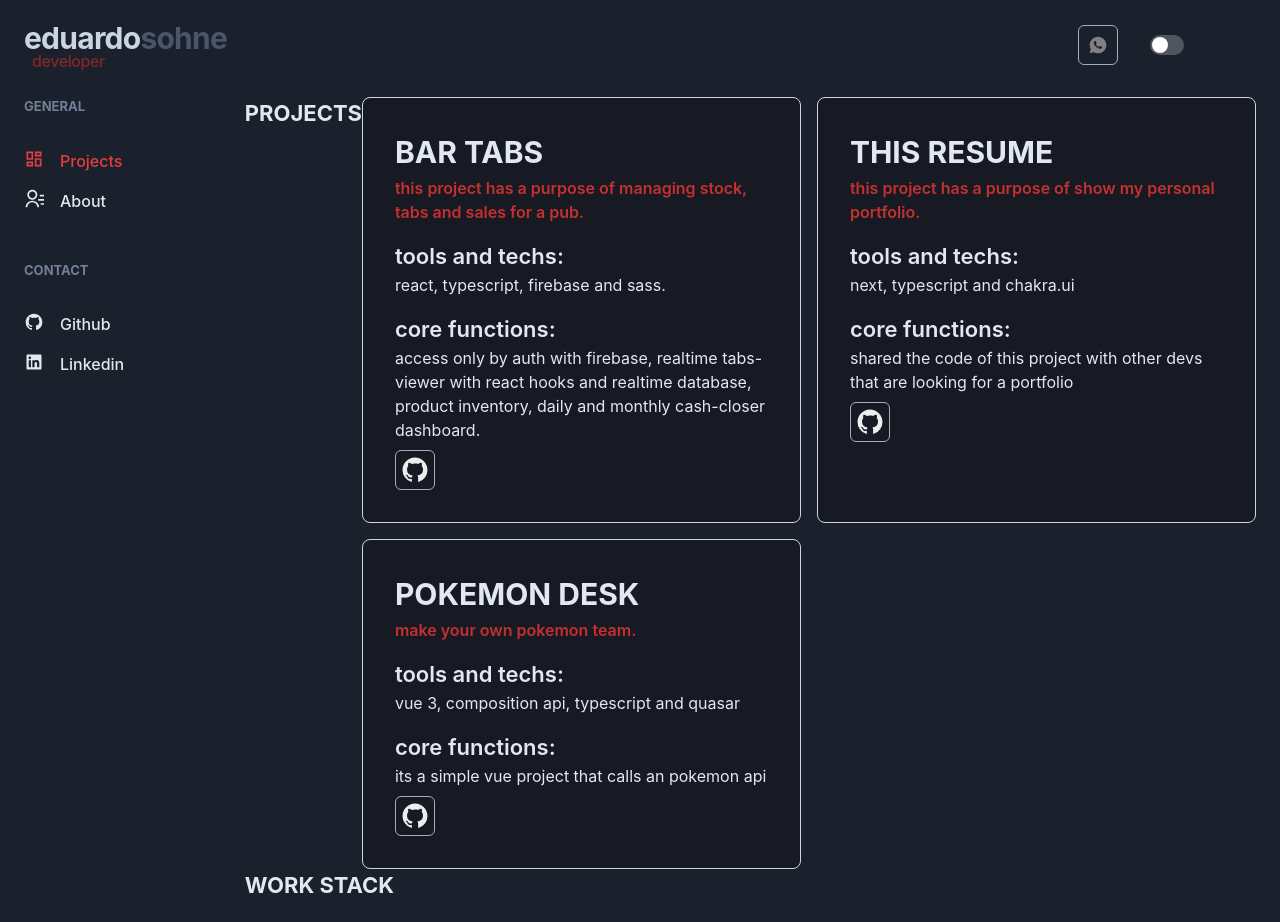
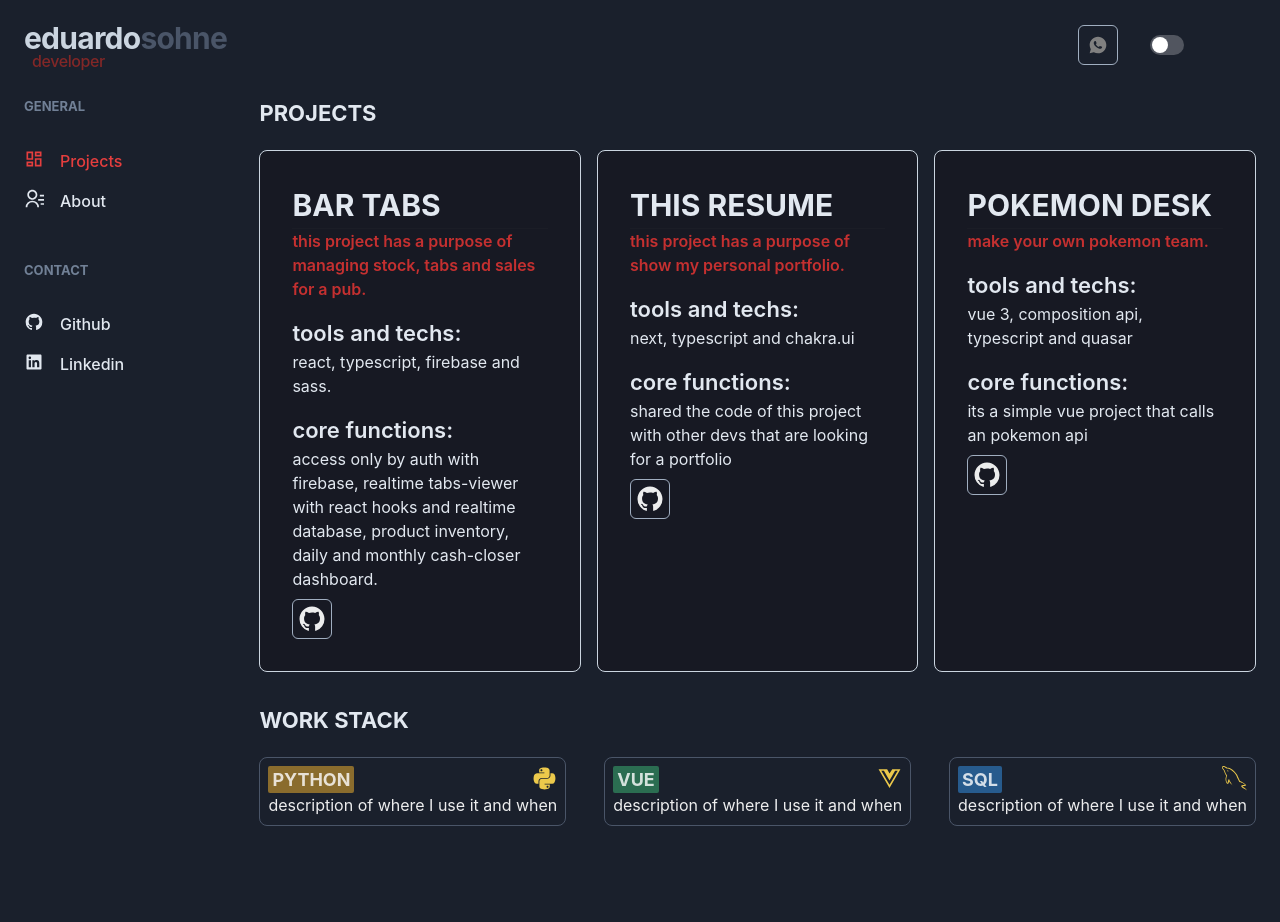
Before and after one commit to dudusohne/nextresume, a Next.js app: page /home in a window 1280 px wide. After the commit the page ends 826 px from the top, so only its background shows below. Built offline with nearby package versions, Linux system fonts and the light colour scheme.

Commit message:
home updates

```diff
--- a/package.json
+++ b/package.json
@@ -13,6 +13,7 @@
     "@chakra-ui/react": "^1.6.8",
     "@emotion/react": "^11.4.1",
     "@emotion/styled": "^11.3.0",
+    "@react-spring/web": "^9.4.4",
     "apexcharts": "^3.28.3",
     "framer-motion": "^4.1.17",
     "next": "11.1.2",
--- /dev/null
+++ b/src/MiniCard/MiniCard.tsx
@@ -0,0 +1,34 @@
+import { Badge, Flex, Icon, Text } from "@chakra-ui/react";
+
+
+interface MiniCardProps {
+    title: string;
+    description: string;
+    icon?: any;
+    iconColor: string;
+    badge: string;
+}
+
+export function MiniCard({ title, description, icon, iconColor, badge }: MiniCardProps) {
+
+
+    return (
+        <Flex
+            width="fit-content"
+            direction="column"
+            p="2"
+            bgColor="gray.00"
+            border="1px solid"
+            borderRadius="8px"
+            borderColor="gray.600"
+        >
+            <Flex flexDirection="row" justify="space-between">
+                <Badge variant='solid' colorScheme={badge}>
+                    <Text fontSize={['12px', '16px', '16px', '18px']}>{title}</Text>
+                </Badge>
+                <Icon fontSize={['12px', '16px', '25px', '25px']} as={icon} ml="2" color={iconColor}/>
+            </Flex>
+            <Text>{description}</Text>
+        </Flex>
+    )
+}
--- a/src/pages/home.tsx
+++ b/src/pages/home.tsx
@@ -1,9 +1,14 @@
 import { Flex, SimpleGrid, Box, Text, Divider, Stack, Button, IconButton, useColorMode, useColorModeValue, useDisclosure, Slide, Link, Popover, PopoverTrigger, PopoverContent, PopoverArrow, PopoverHeader, PopoverCloseButton, PopoverBody } from '@chakra-ui/react'
-import { RiGithubFill } from 'react-icons/ri'
 import { Header } from '../components/Header'
 import { Sidebar } from '../components/Sidebar'
 import { BottomSlideContent } from '../components/BottomSlideContent';
 import { ProjectBox } from '../components/ProjectBox';
+import { MiniCard } from '../MiniCard/MiniCard';
+
+import { RiGithubFill } from 'react-icons/ri'
+import { FaPython, FaVuejs } from "react-icons/fa";
+
+import { GrMysql } from 'react-icons/gr'
 
 export default function Home() {
     const { colorMode, toggleColorMode } = useColorMode()
@@ -18,8 +23,8 @@ export default function Home() {
             <Header />
             <Flex w="100%" my="6" maxWidth={1480} mx="auto" px="6">
                 <Sidebar />
-                <Flex direction="column">
-                    <Flex>
+                <Stack spacing="8">
+                    <Flex flexDirection="column">
                         <Text as="span" fontSize={22} fontWeight="bold" color={color} mb="5">PROJECTS</Text>
                         <SimpleGrid flex="1" gap="4" minChildWidth={320} align="flex-start" columns={3}>
                             <ProjectBox
@@ -77,12 +82,35 @@ export default function Home() {
                             </ProjectBox>
                         </SimpleGrid>
                     </Flex>
-                    <Flex>
+                    <Flex flexDirection="column">
                         <Text as="span" fontSize={22} fontWeight="bold" color={color} mb="5">WORK STACK</Text>
+                        <Flex flexDirection="row" justify="space-between">
+                            <MiniCard
+                                title="PYTHON"
+                                badge="yellow"
+                                description="description of where I use it and when"
+                                icon={FaPython}
+                                iconColor="yellow.400"
+                            />
+                            <MiniCard
+                                title="VUE"
+                                badge="green"
+                                description="description of where I use it and when"
+                                icon={FaVuejs}
+                                iconColor="yellow.400"
+                            />
+                            <MiniCard
+                                title="SQL"
+                                badge="blue"
+                                description="description of where I use it and when"
+                                icon={GrMysql}
+                                iconColor="yellow.400"
+                            />
+                        </Flex>
+
                     </Flex>
-                </Flex>
+                </Stack>
             </Flex>
         </Flex>
-
     )
 }
```
Also changed, not shown: 1 other file (tests, documents, lock files or other folders).
